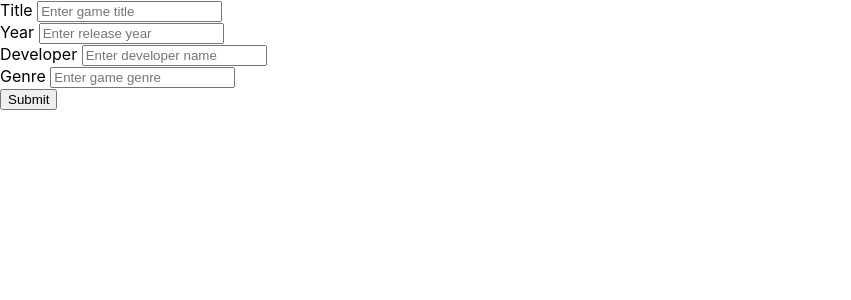
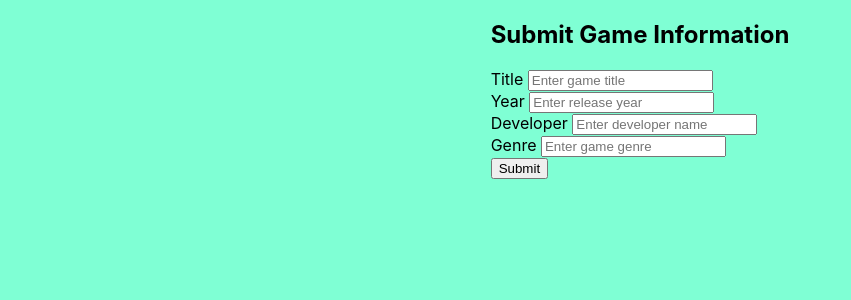
Before and after one commit to nikobatzi1990/fvgl, a React (Create React App) app in the folder client/: page / in a window 1280 px wide. Shown: the top 300 px of the page, without its empty margins (0-851 px from the left). Built offline with nearby package versions, Linux system fonts and the light colour scheme; no server answers.

Commit message:
feat: add get request to React

```diff
--- /dev/null
+++ b/client/src/App.css
@@ -0,0 +1,6 @@
+body {
+  background-color: aquamarine;
+  display: flex;
+  justify-content: center;
+  align-items: center;
+}
--- a/client/src/App.jsx
+++ b/client/src/App.jsx
@@ -1,6 +1,7 @@
-import React, { useState } from 'react';
+import React, { useState, useEffect } from 'react';
 import axios from 'axios';
 import Input from './Input';
+import './App.css';
 
 
 function App() {
@@ -8,6 +9,10 @@ function App() {
   const [year, setYear] = useState('');
   const [developer, setDeveloper] = useState('');
   const [genre, setGenre] = useState('');
+
+  useEffect(() => {
+    handleGameList();
+  }, []);
 
   const handleTitleInput = (e) => {
     setTitle(e.target.value);
@@ -25,6 +30,12 @@ function App() {
     setGenre(e.target.value);
   }
 
+  const handleGameList = async () => {
+    await axios.get('games/')
+    .then(response => console.log(response))
+    .catch(error => console.log("ERROR: ", error));
+  }
+
   const submit = async () => {
     const newGame = {
       title: title,
@@ -32,6 +43,7 @@ function App() {
       developer: developer,
       genre: genre
     }
+
     await axios.post('submission/', newGame)
       .then(response => response.data)
       .catch(error => console.log("ERROR: ", error));
@@ -39,6 +51,7 @@ function App() {
 
   return (
     <div className="App">
+      <h2>Submit Game Information</h2>
       <Input
         labelName="Title"
         placeholder="Enter game title"
```
